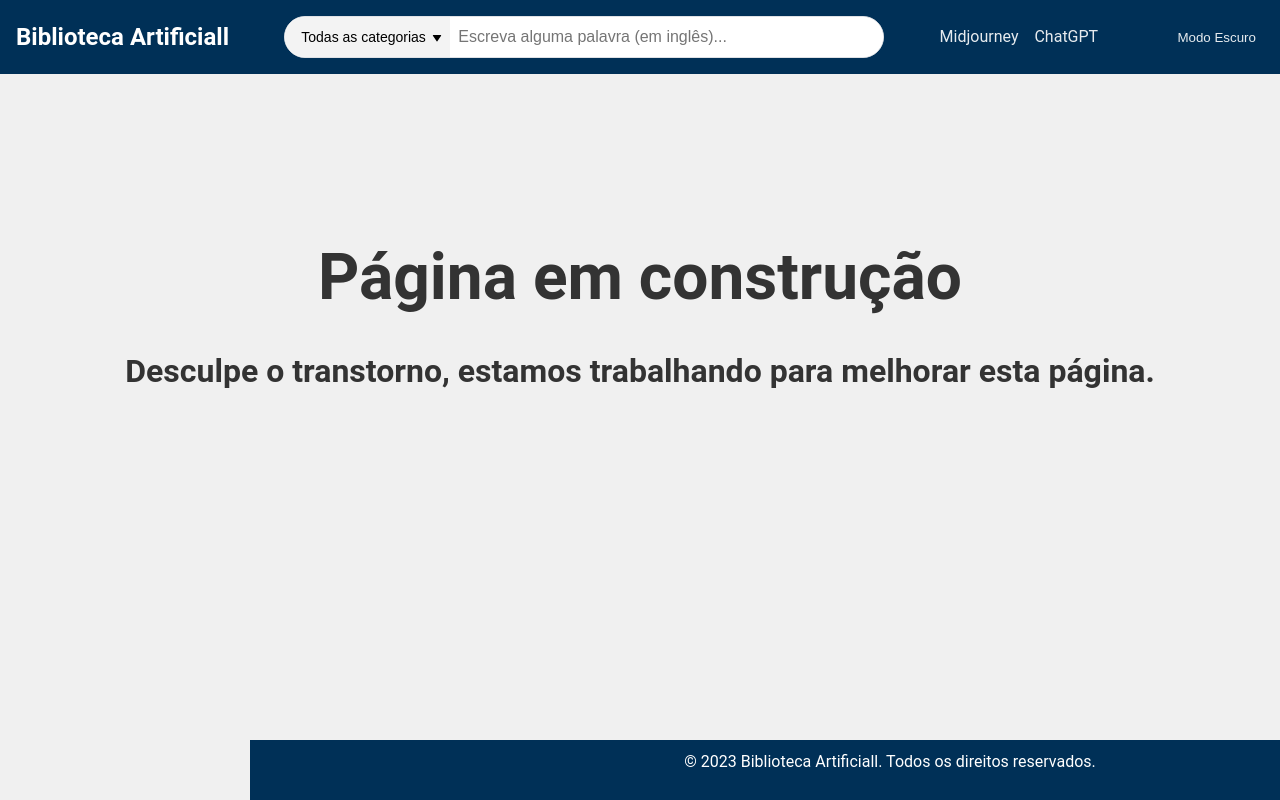
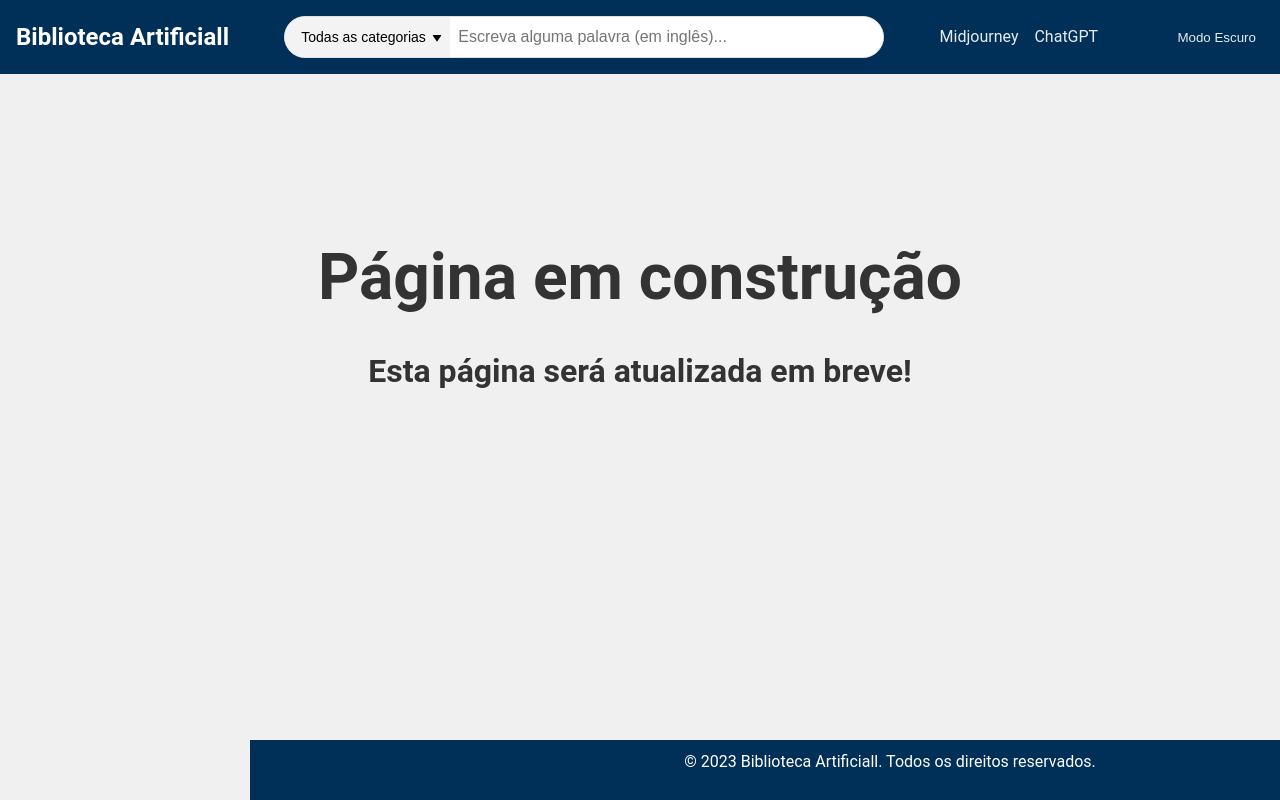
Before and after one commit to matheusqueirozds/biblioteca-artificiall, a Next.js app: page /sobre in a window 1280 px wide. Built offline with nearby package versions, Linux system fonts and the light colour scheme.

Commit message:
Update EmContrucao.js

```diff
--- a/components/Global/Main/EmContrucao.js
+++ b/components/Global/Main/EmContrucao.js
@@ -17,7 +17,7 @@ export default function EmContrucao() {
 			<div>
 				<h1>Página em construção</h1>
 				<p>
-					Desculpe o transtorno, estamos trabalhando para melhorar esta página.
+					Esta página será atualizada em breve!
 				</p>
 			</div>
 		</Container>
```
